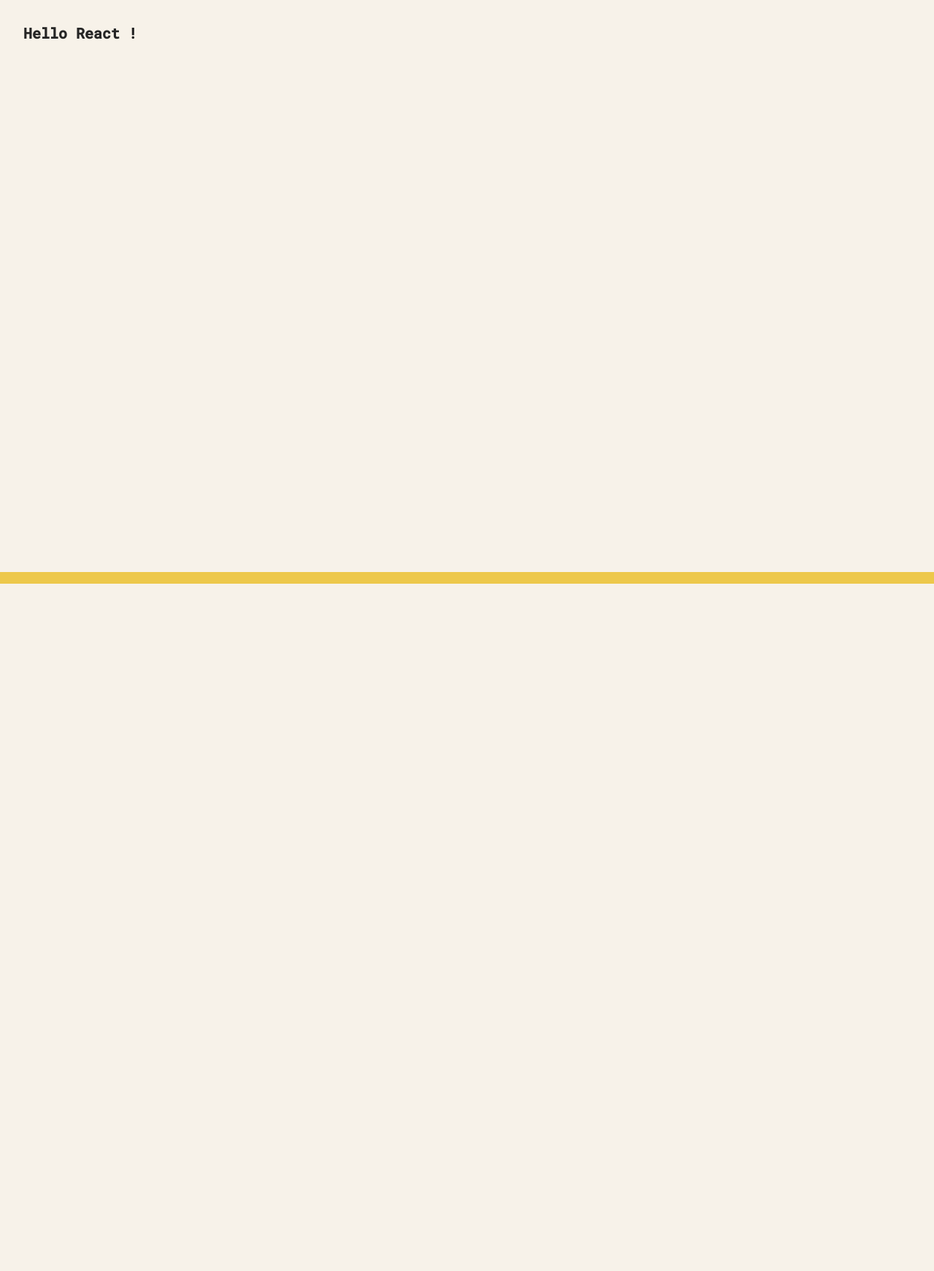
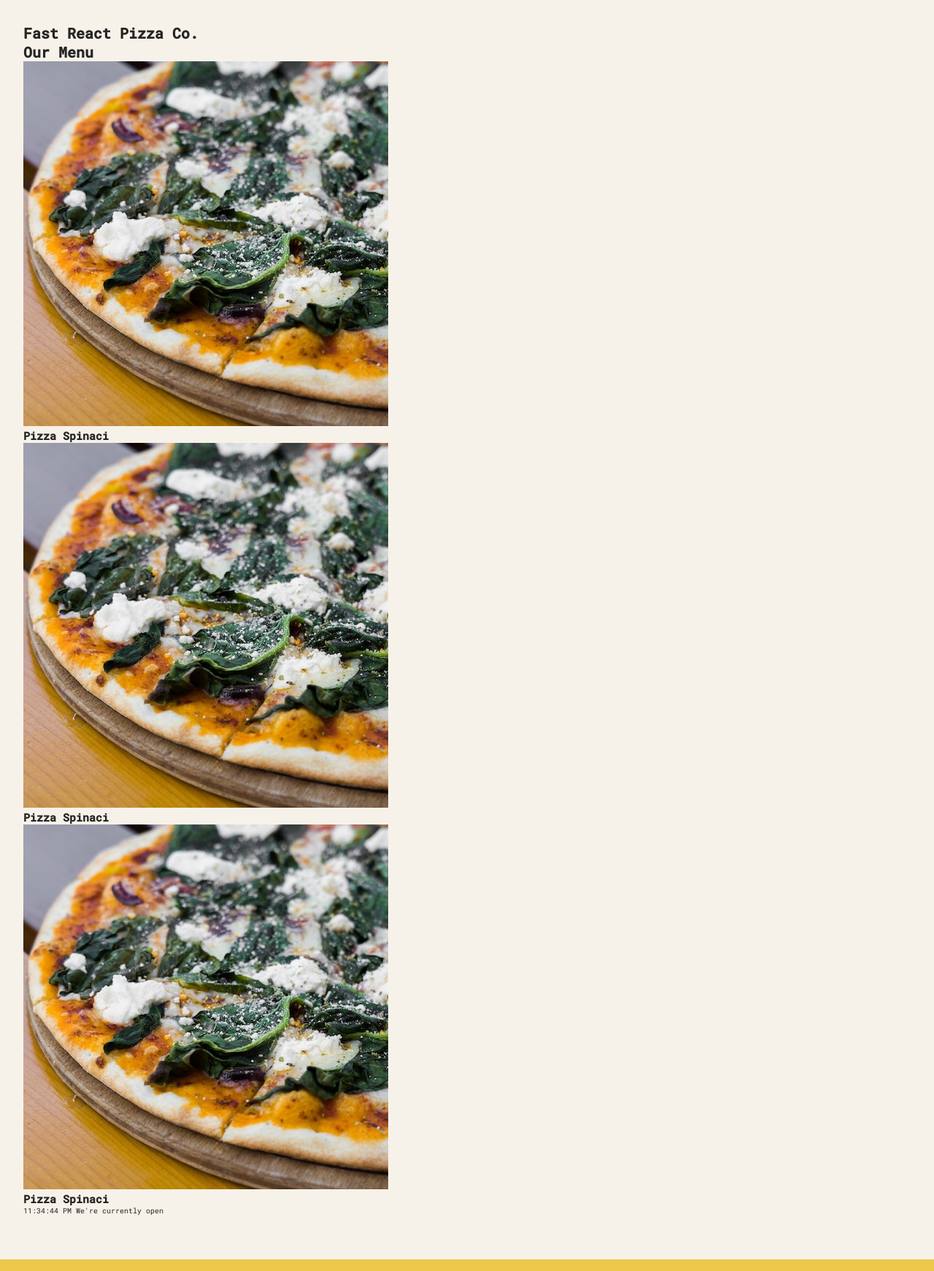
Before and after one commit to Harry8679/Pizza-Menu-React, a React (Create React App) app: page / in a window 1280 px wide. Shown: the whole page at 73% size. Before the commit the page ends 800 px from the top, so only its background shows below. Built offline with nearby package versions, Linux system fonts and the light colour scheme.

Commit message:
Creating More Components

```diff
--- a/src/App.js
+++ b/src/App.js
@@ -1,8 +1,15 @@
 import './App.css';
+import Footer from './components/Footer';
+import Header from './components/Header';
+import Menu from './components/Menu';
 
 const App = () => {
   return (
-    <h1>Hello React !</h1>
+    <>
+      <Header />
+      <Menu />
+      <Footer />
+    </>
   );
 }
 
--- /dev/null
+++ b/src/components/Footer.js
@@ -0,0 +1,11 @@
+import React from 'react'
+
+const Footer = () => {
+  return (
+    <footer>
+      {new Date().toLocaleTimeString()} We're currently open
+    </footer>
+  )
+}
+
+export default Footer;
--- /dev/null
+++ b/src/components/Header.js
@@ -0,0 +1,7 @@
+import React from 'react'
+
+const Header = () => {
+  return <h1>Fast React Pizza Co.</h1>
+}
+
+export default Header
--- /dev/null
+++ b/src/components/Menu.js
@@ -0,0 +1,15 @@
+import React from 'react'
+import Pizza from './Pizza';
+
+const Menu = () => {
+  return (
+    <div>
+      <h1>Our Menu</h1>
+      <Pizza />
+      <Pizza />
+      <Pizza />
+    </div>
+  )
+}
+
+export default Menu;
--- /dev/null
+++ b/src/components/Pizza.js
@@ -0,0 +1,12 @@
+import React from 'react'
+
+const Pizza = () => {
+  return (
+    <div>
+      <img src="pizzas/spinaci.jpg" alt="pizza" />
+      <h2>Pizza Spinaci</h2>
+    </div>
+  )
+}
+
+export default Pizza;
```
